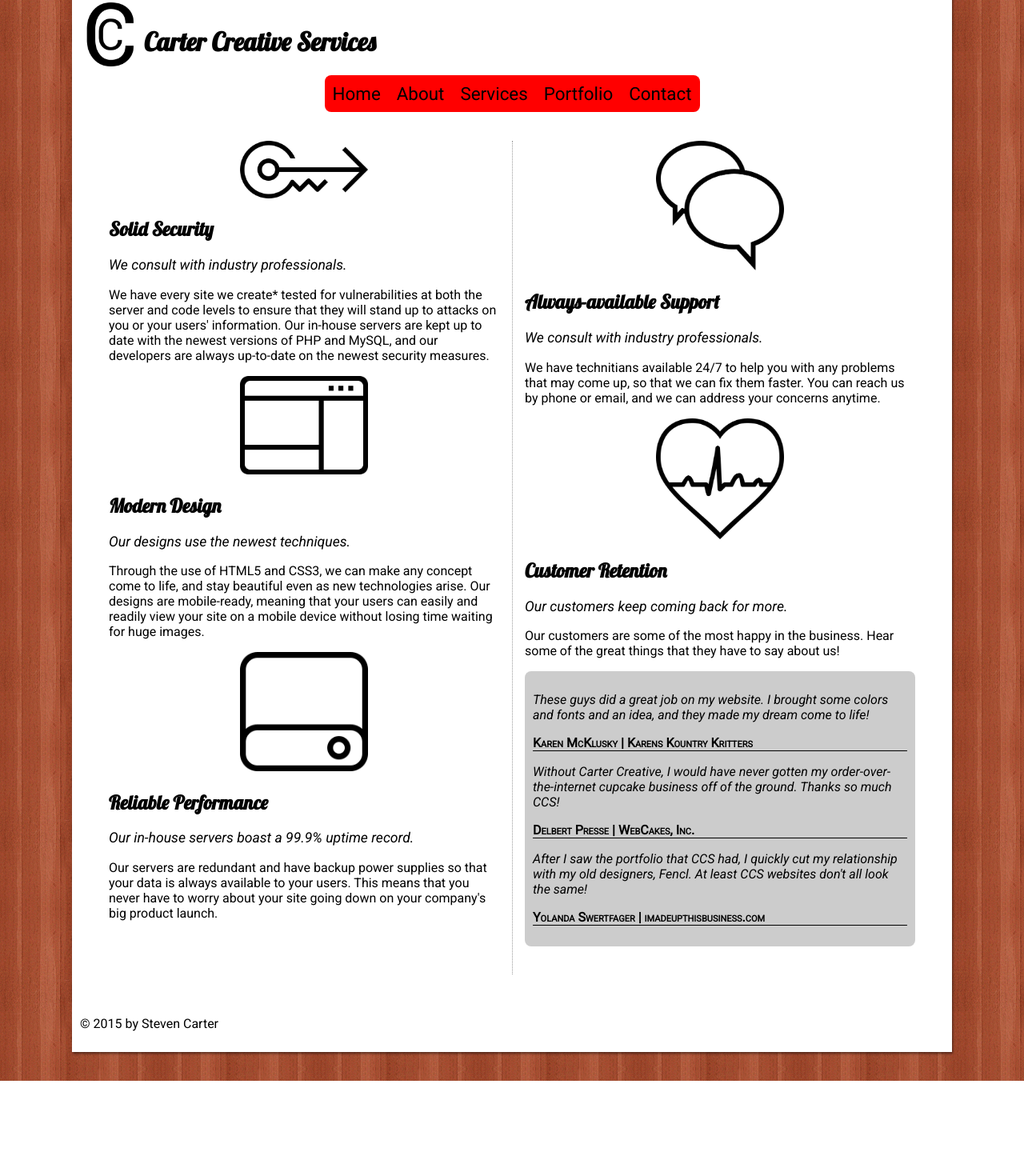
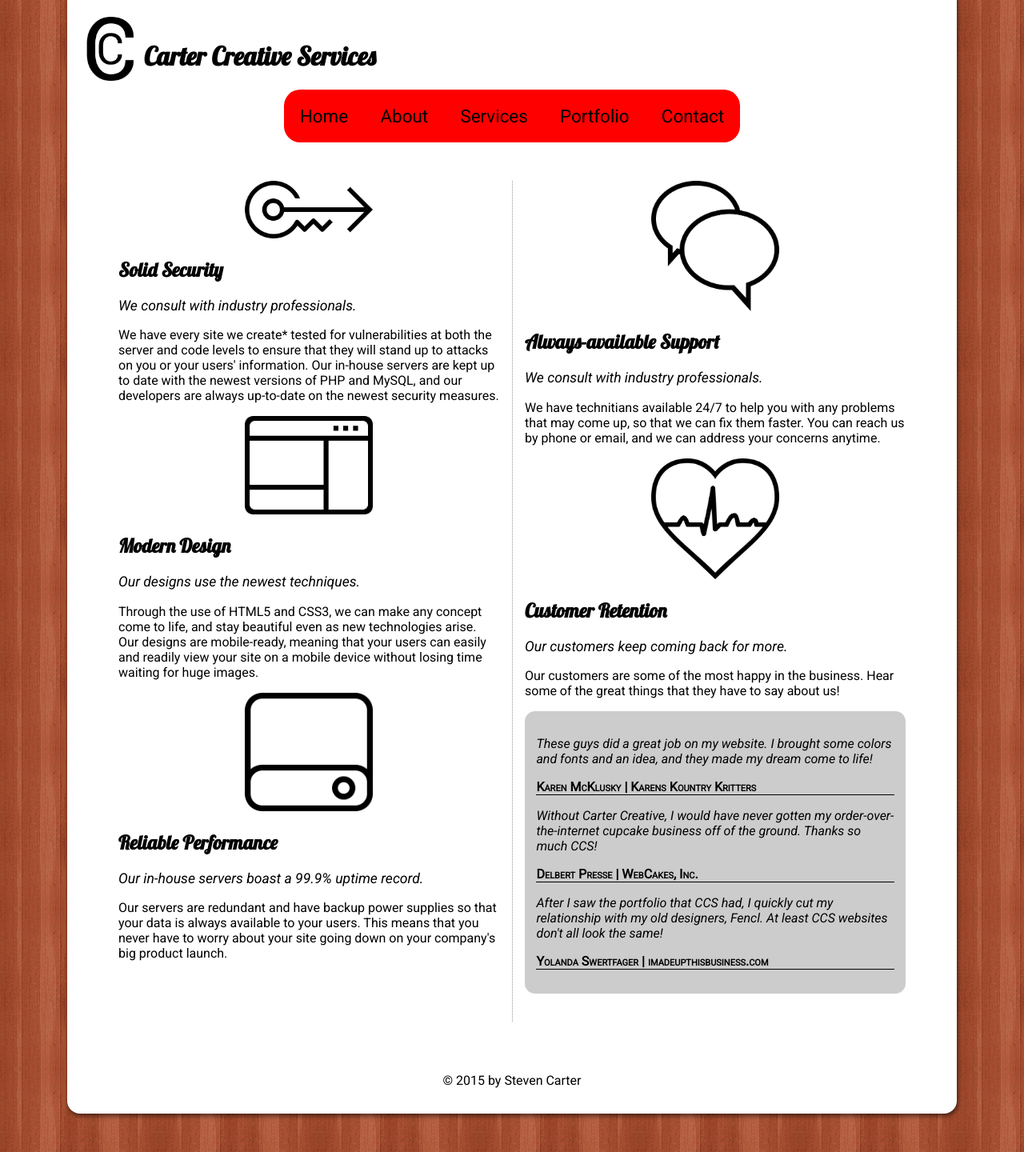
Before and after one commit to cartersteven/DWS2_2, a plain HTML site: page Week 1/index.html in a window 1280 px wide. Shown: the part 64-1504 px from the top of the page at 80% size. Before the commit the page ends 1415 px from the top, so only its background shows below. Drawn offline with Linux system fonts and the light colour scheme; a web font is replaced by a local one.

Commit message:
Changed all available pixel values to ems

```diff
--- a/Week 1/main_styles.css
+++ b/Week 1/main_styles.css
@@ -1,5 +1,5 @@
 /*Page Styles*/
-.footer{
+footer{
 	text-align:center;
 }
 h1, h2, h3, h4, h5, h6{
@@ -32,18 +32,19 @@ h2 + p {
 }
 /*ID Selectors*/
 #container{
-	-moz-box-shadow: 1px 2px 3px rgba(0,0,0,.5);
-	-webkit-box-shadow: 1px 2px 3px rgba(0,0,0,.5);
-	box-shadow: 1px 2px 3px rgba(0,0,0,.5);
+	border-radius:1em;
+	-moz-box-shadow: .1em .2em .3em rgba(0,0,0,.5);
+	-webkit-box-shadow: .1em .2em .3em rgba(0,0,0,.5);
+	box-shadow: .1em .2em .3em rgba(0,0,0,.5);
 	width: 100%;
 	max-width: 1080px;
-	margin: 36px auto;
-	padding: 10px;
+	margin: 3em auto;
+	padding: 1em;
 	background-color: #FFF;
 }
 #reasons {
 
-  padding: 36px;
+  padding: 3em;
 
   -webkit-column-gap: 2em;
   -webkit-column-rule: thin dotted #999;
@@ -61,8 +62,8 @@ h2 + p {
 }
 #testimony {
 	background-color: #ccc;
-	padding: 10px;
-	border-radius: 8px;
+	padding: .9em;
+	border-radius: .8em;
 }
 #testimony p:nth-child(2n-1){
 	font-style: italic;
@@ -70,7 +71,7 @@ h2 + p {
 #testimony p:nth-child(2n){
 	font-weight: bold;
 	font-variant: small-caps;
-	border-bottom-width: 1px;
+	border-bottom-width: .1em;
 	border-bottom-style: groove;
 	border-bottom-color: #000;
 }
@@ -80,7 +81,7 @@ h2 + p {
 	#container{
 		width:90%;
 		position:relative;
-		left:0px;
+		left:0em;
 	}
 }
 @media only screen and (min-width: 800px)/*Main Selectors*/ {
@@ -112,17 +113,17 @@ h2 + p {
 	}
 	nav ul > li{
 	  display: table-cell;
-	  padding: 10px;
-	  margin: 10px;
+	  padding: .9em;
+	  margin: .9em;
 	  background-color: red;
 	  text-align: center;
 		font-size:1.4em;
 	}
 	nav ul li:first-of-type{
-	  border-radius: 8px 0px 0px 8px;
+	  border-radius: .9em 0em 0em .9em;
 	}
 	nav ul li:last-of-type{
-	  border-radius: 0px 8px 8px 0px;
+	  border-radius: 0em .9em .9em 0em;
 	}
 	img[alt="Logo"]{
 	  width: 5em;
@@ -175,10 +176,10 @@ h2 + p {
 		font-size:1em;
 	}
 	nav ul li:first-of-type{
-	  border-radius: 8px 0px 0px 8px;
+	  border-radius: .9em 0em 0em .9em;
 	}
 	nav ul li:last-of-type{
-	  border-radius: 0px 8px 8px 0px;
+	  border-radius: 0em .9em .9em 0em;
 	}
 	img[alt="Logo"]{
 	  width: 5em;
@@ -214,17 +215,17 @@ h2 + p {
 		width:15em;
 		margin: 0 auto;
 		z-index:999999;
-		padding: 20px 20px;
+		padding: 2em;
 }
 	nav ul > li{
 		list-style-type:none;
-		padding: 10px;
+		padding: .9em;
 		background-color: red;
 		text-align: center;
 		font-size:.8em;
 	}
-	nav ul li:first-of-type{border-radius: 8px 8px 0px 0px;}
-	nav ul li:last-of-type{border-radius: 0px 0px 8px 8px;}
+	nav ul li:first-of-type{border-radius: .9em .9em 0em 0em;}
+	nav ul li:last-of-type{border-radius: 0em 0em .9em .9em;}
 
 	header h1{display:none;}
 	header{width:100%;}
```
